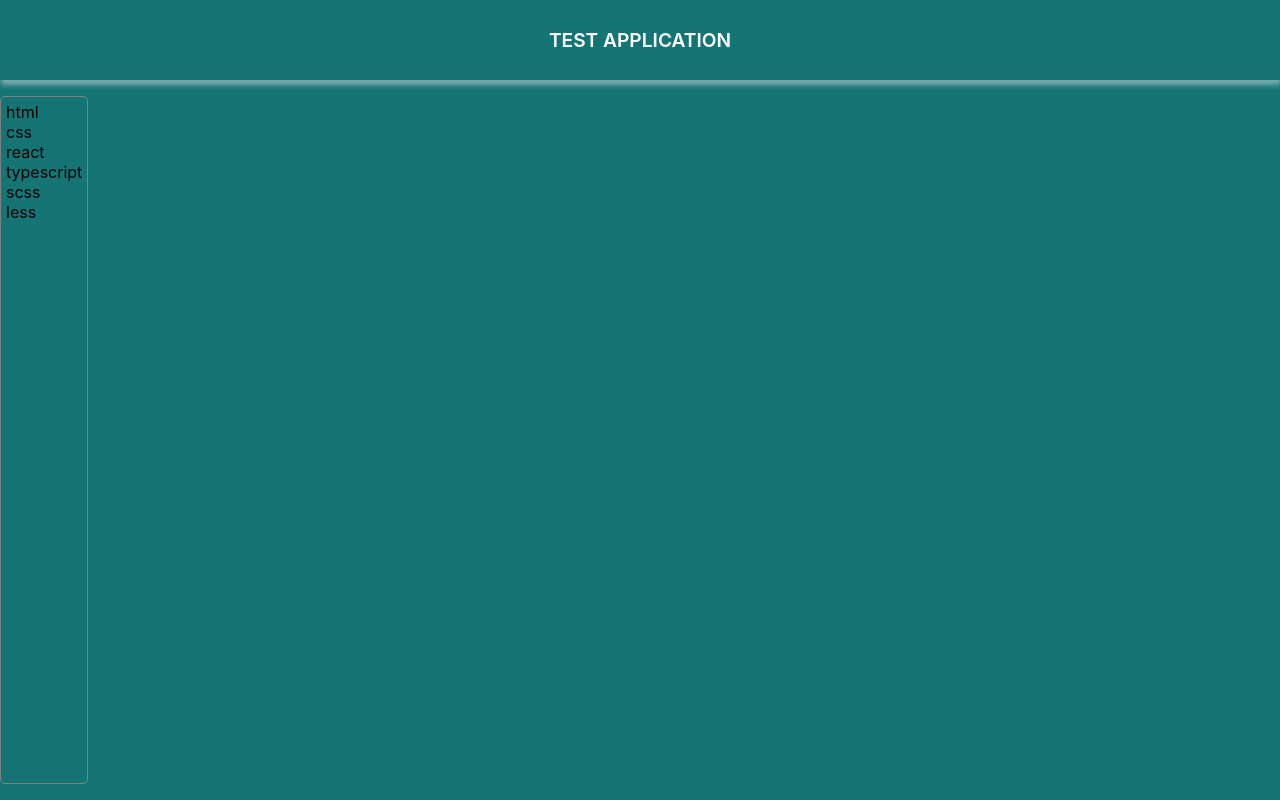
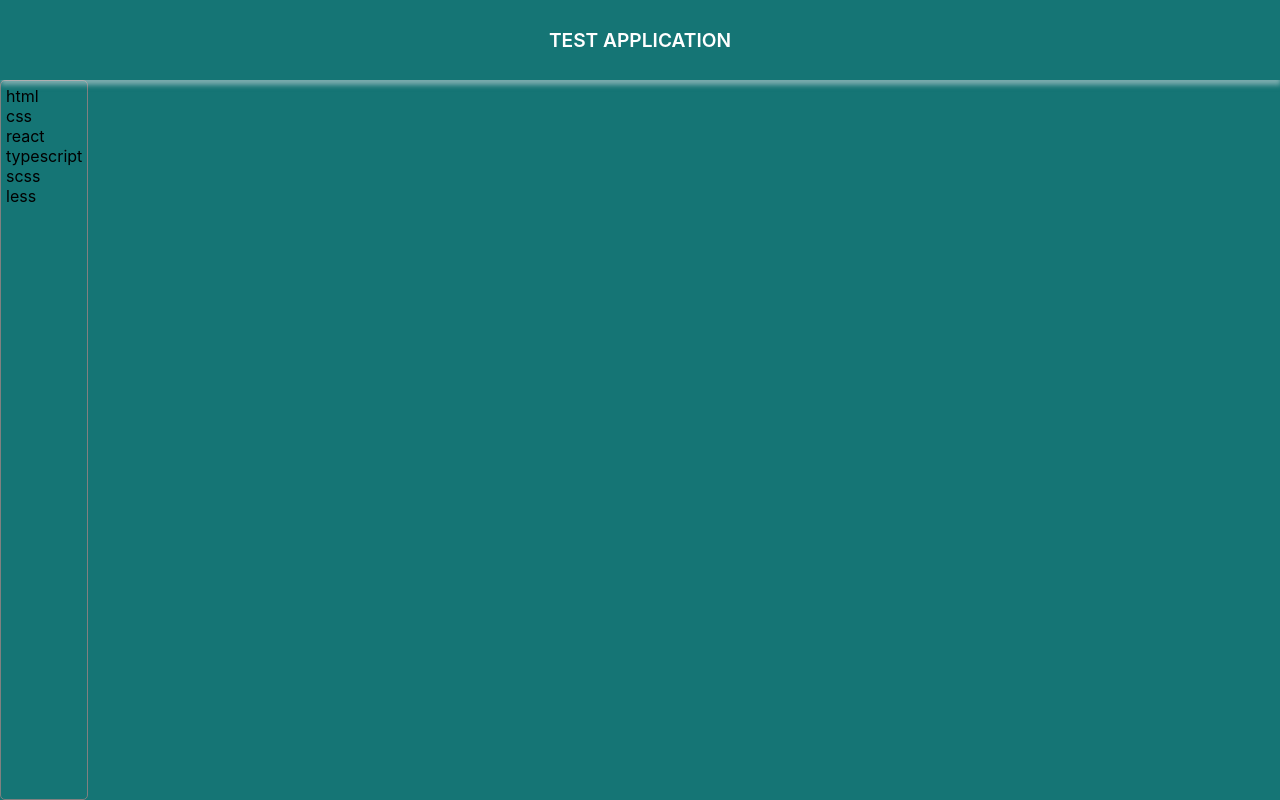
Before and after one commit to Aluminaze/test-jest-app, a React (Create React App) app: page / in a window 1280 px wide. Built offline with nearby package versions, Linux system fonts and the light colour scheme.

Commit message:
add reset styles

```diff
--- a/src/index.css
+++ b/src/index.css
@@ -1,13 +1,19 @@
 body {
   margin: 0;
-  font-family: -apple-system, BlinkMacSystemFont, 'Segoe UI', 'Roboto', 'Oxygen',
-    'Ubuntu', 'Cantarell', 'Fira Sans', 'Droid Sans', 'Helvetica Neue',
+  font-family: -apple-system, BlinkMacSystemFont, "Segoe UI", "Roboto", "Oxygen",
+    "Ubuntu", "Cantarell", "Fira Sans", "Droid Sans", "Helvetica Neue",
     sans-serif;
   -webkit-font-smoothing: antialiased;
   -moz-osx-font-smoothing: grayscale;
 }
 
 code {
-  font-family: source-code-pro, Menlo, Monaco, Consolas, 'Courier New',
+  font-family: source-code-pro, Menlo, Monaco, Consolas, "Courier New",
     monospace;
 }
+
+* {
+  margin: 0;
+  padding: 0;
+  box-sizing: border-box;
+}
```
